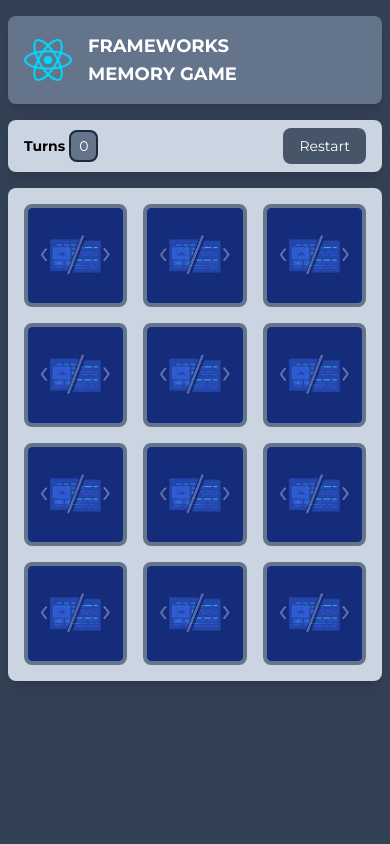
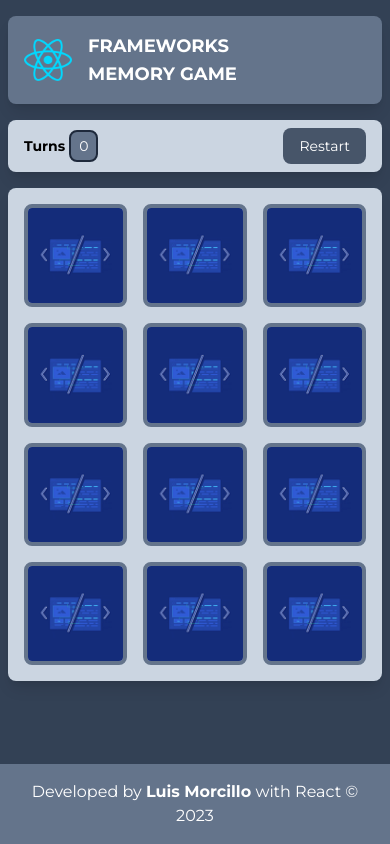
Before and after one commit to molul/framework_memory_game, a React (Vite) app: page / in a window 390 px wide. Built offline with nearby package versions, Linux system fonts and the light colour scheme.

Commit message:
Header and Footer components; author info on footer

```diff
--- a/src/App.jsx
+++ b/src/App.jsx
@@ -2,6 +2,7 @@ import { useEffect, useState } from "react";
 import "./App.css";
 import Card from "./components/Card";
 import NewGameButton from "./components/NewGameButton";
+import Header from "./components/Header";
 
 const cardImages = [
   { src: "/img/angular.jpg", matched: false },
@@ -95,17 +96,9 @@ function App() {
 
   return (
     <>
-      <div className="font-montserrat bg-slate-700 h-screen">
+      <div className="font-montserrat bg-slate-700 h-screen flex flex-col justify-between">
         <div className="max-w-[860px] px-2 sm:px-6 lg:px-8 mx-auto py-4">
-          <div className="bg-slate-500 flex items-center justify-left gap-4 p-4 rounded-lg  shadow-lg">
-            <div className="w-12 sm:w-16 ">
-              <img src="/react.png" alt="react_icon" />
-            </div>
-            <div className="flex flex-col sm:flex-row sm:gap-2 text-lg text-left sm:text-2xl md:text-3xl lg:text-3xl font-bold">
-              <div className="">FRAMEWORKS</div>
-              <div className="">MEMORY GAME</div>
-            </div>
-          </div>
+          <Header />
 
           <div className="text-center">
             {/* Interface */}
@@ -149,6 +142,15 @@ function App() {
             </div>
           </div>
         </div>
+        <div className="text-base bg-slate-500 p-4">
+          Developed by{" "}
+          <span className="font-bold">
+            <a href="https://www.luismorcilloluque.com/en" target="_blank">
+              Luis Morcillo
+            </a>
+          </span>{" "}
+          with React &copy; 2023
+        </div>
       </div>
     </>
   );
--- /dev/null
+++ b/src/components/Header.jsx
@@ -0,0 +1,15 @@
+const Header = () => {
+  return (
+    <div className="bg-slate-500 flex items-center justify-left gap-4 p-4 rounded-lg  shadow-lg">
+      <div className="w-12 sm:w-16 ">
+        <img src="/react.png" alt="react_icon" />
+      </div>
+      <div className="flex flex-col sm:flex-row sm:gap-2 text-lg text-left sm:text-2xl md:text-3xl lg:text-3xl font-bold">
+        <div className="">FRAMEWORKS</div>
+        <div className="">MEMORY GAME</div>
+      </div>
+    </div>
+  );
+};
+
+export default Header;
```
